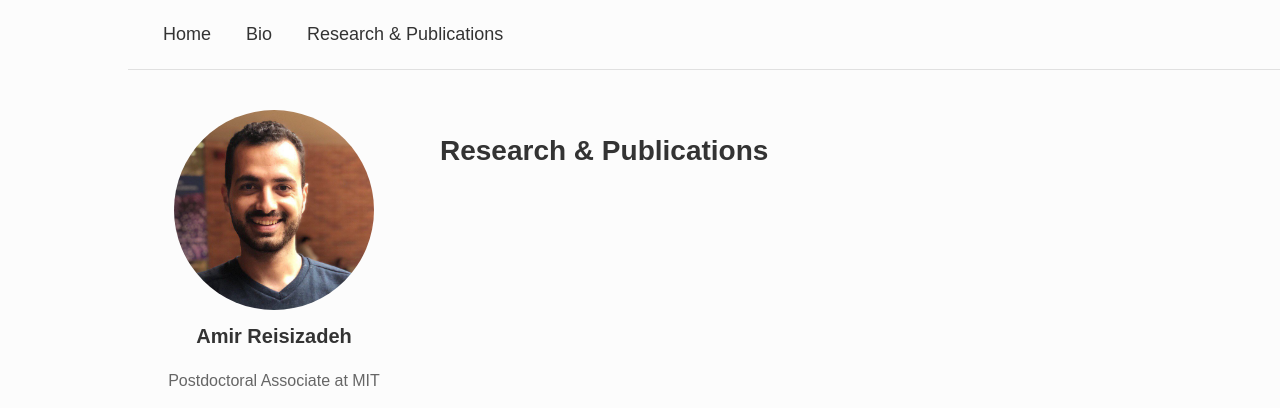
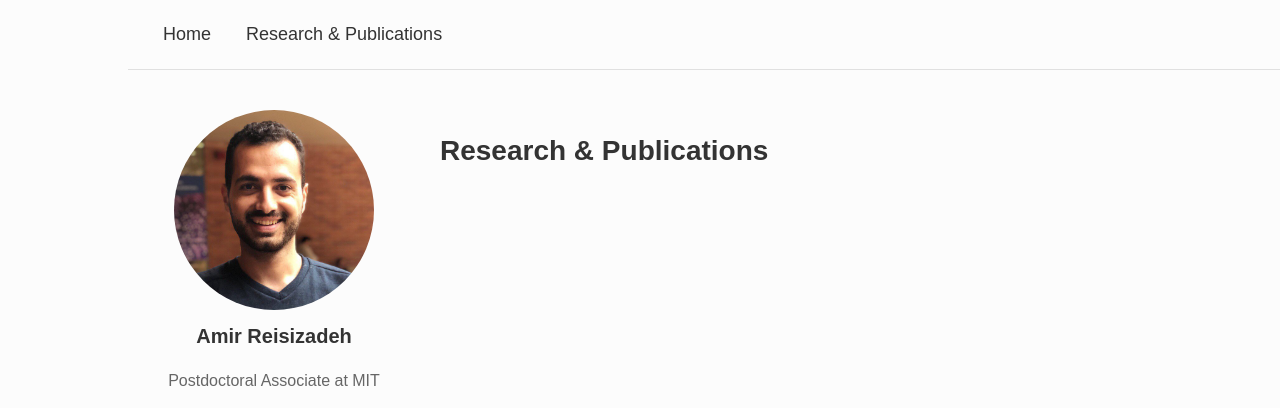
Before and after one commit to amirreisizadeh/amirreisizadeh.github.io, a plain HTML site: page research.html in a window 1280 px wide. Shown: the top 408 px of the page. Drawn offline with Linux system fonts and the light colour scheme.

Commit message:
Update research.html

```diff
--- a/research.html
+++ b/research.html
@@ -158,7 +158,6 @@
 <body>
     <div class="masthead">
         <a href="https://amirreisizadeh.github.io/">Home</a>
-        <a href="https://amirreisizadeh.github.io/#bio">Bio</a>
         <a href="https://amirreisizadeh.github.io/research.html">Research & Publications</a>
     </div>
 
```
